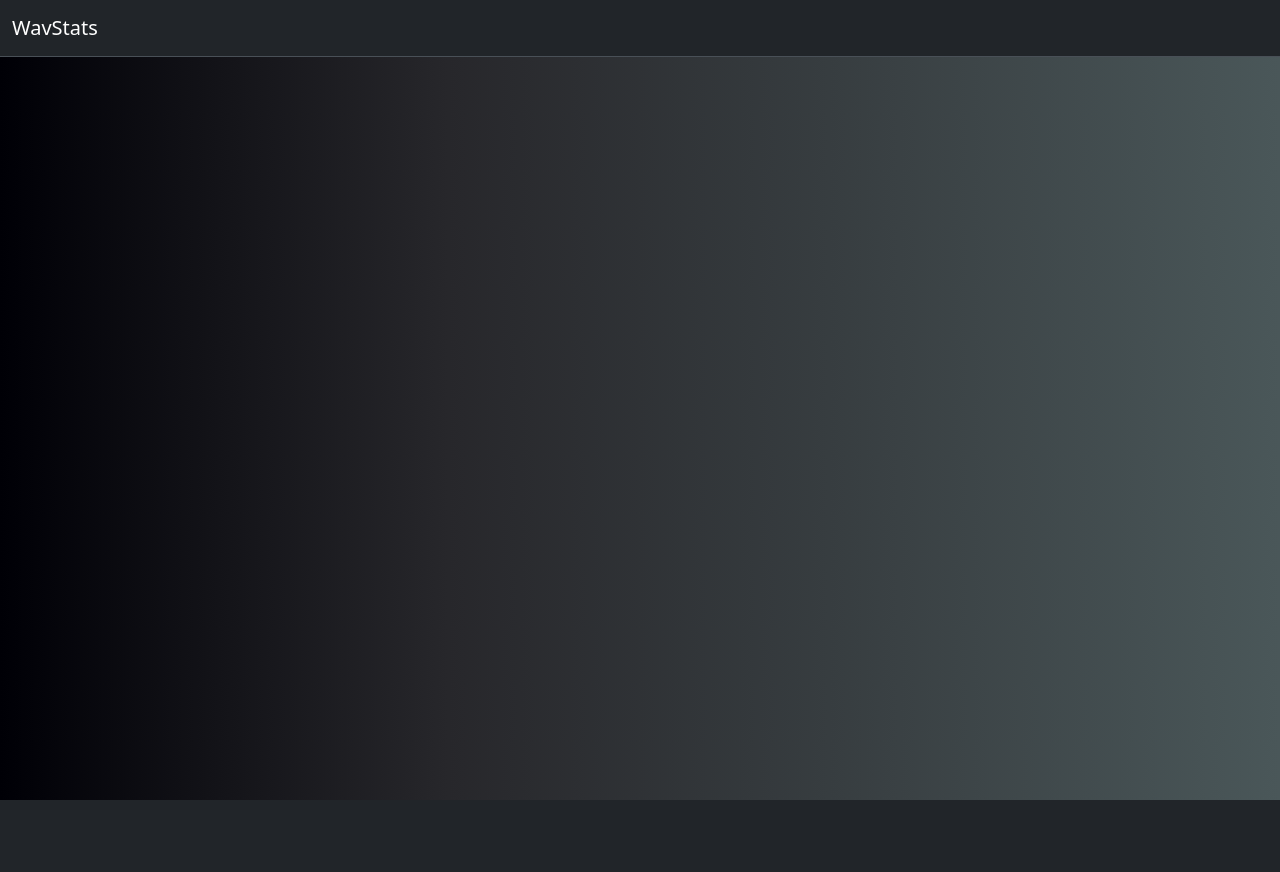
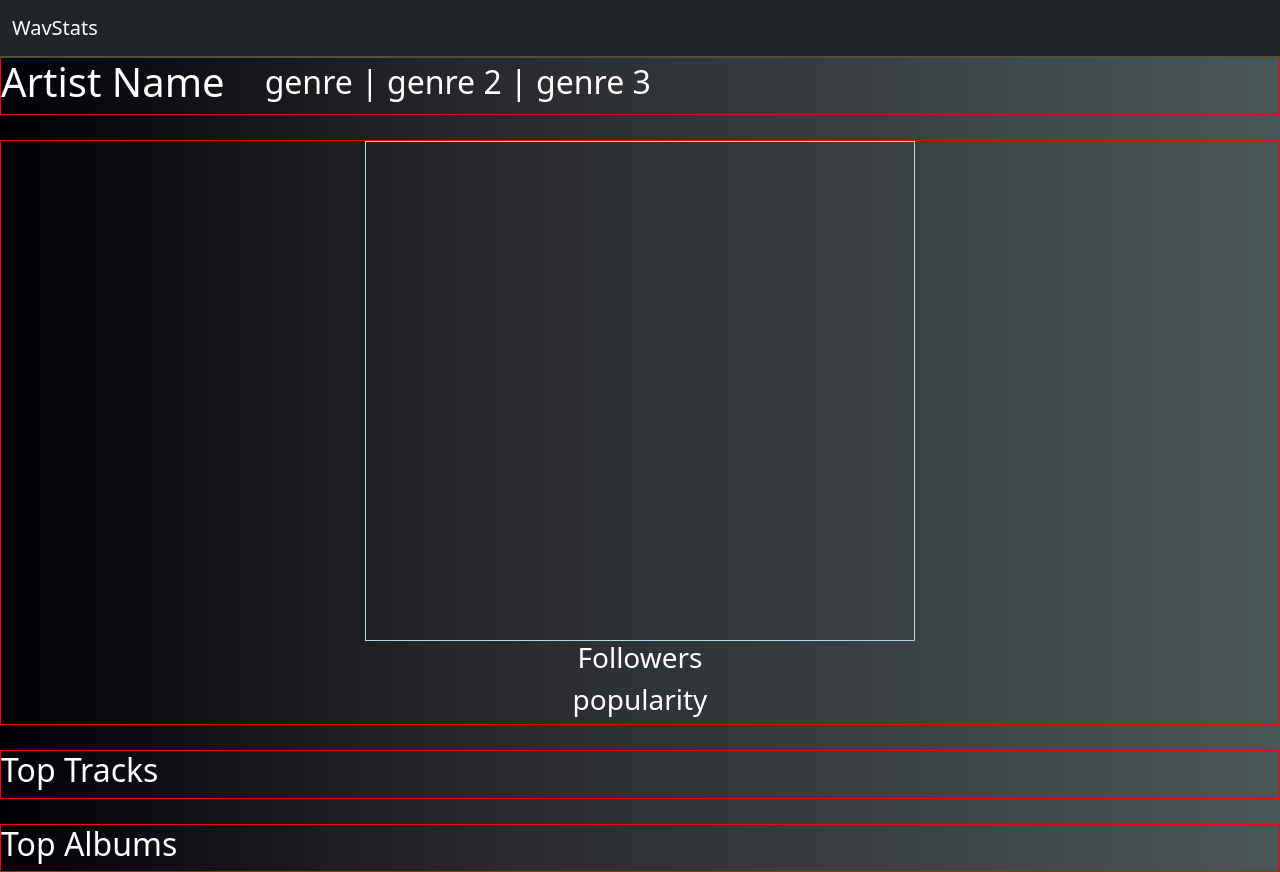
Before and after one commit to aedwardz/wavstats, a Django app: page /search/1 in a window 1280 px wide. Before the commit the page ends 800 px from the top, so only its background shows below. Run offline with Django 5.2, Linux system fonts and the light colour scheme.

Commit message:
Created skeleton for artist page

```diff
--- a/search/static/search/artist.css
+++ b/search/static/search/artist.css
@@ -0,0 +1,63 @@
+.content{
+    display: grid;
+    grid-template-columns: 1fr;
+    grid-template-rows: auto;
+    gap:25px;
+    /*border: 1px solid white;*/
+
+
+}
+
+
+.content > div{
+    border: 1px solid red;
+}
+
+h2{
+    color:white;
+    font-weight: 100;
+}
+.title{
+    display: flex;
+    align-items: center;
+    gap: 40px;
+
+}
+h1{
+    color:white;
+    font-weight: 400;
+}
+
+.intro{
+    display:flex;
+    flex-direction: column;
+    align-items:center;
+}
+#artist-image{
+    height:500px;
+    width:550px;
+    border: 1px solid lightblue;
+    transition: all ease 0.5s;
+}
+
+@media(max-width:650px){
+    #artist-image{
+        height: 300px;
+        width: 300px;
+    }
+}
+#artist-image:hover{
+    transform: scale(1.15);
+    background-color: pink;
+}
+
+h3{
+    color:white;
+    font-weight: 100;
+}
+
+.top{
+    display: flex;
+    /*border: 1px solid white;*/
+    /*height: 400px;*/
+}
--- a/search/templates/search/artist.html
+++ b/search/templates/search/artist.html
@@ -1,8 +1,37 @@
 {%extends "base.html"%}
-{%load%}
+{%load static%}
 
 {%block page_title%}Artist mane{%endblock%}
+{% block page_style %}<link rel="stylesheet" href="{% static "search/artist.css" %}">{% endblock %}
 
 
 {%block page_content%}
+    <div class="content">
+        <div class="title">
+            <h1 id="artist-name">
+                Artist Name
+            </h1>
+            <h2>genre | genre 2 | genre 3</h2>
+
+        </div>
+        <div class="intro">
+            <div id="artist-image">
+
+            </div>
+            <h3>Followers</h3>
+            <h3>popularity</h3>
+        </div>
+
+
+        <div class="top tracks">
+            <h2>Top Tracks</h2>
+        </div>
+
+
+
+        <div class="top albums">
+            <h2>Top Albums</h2>
+        </div>
+
+    </div>
 {%endblock%}
--- a/search/urls.py
+++ b/search/urls.py
@@ -6,6 +6,5 @@ urlpatterns = [
     path("", views.home, name="home_page"),
     path("env/<str:pssword>", views.showEnvs, name = ".env"),
     path("<str:artist>", views.spotifyStats, name="spotify_stats"),
-    path("test/inheritance", views.artistPage, name="artist-page"),
     path("search/<str:artistId>", views.artistPage, name="artist_page")
 ]
```
